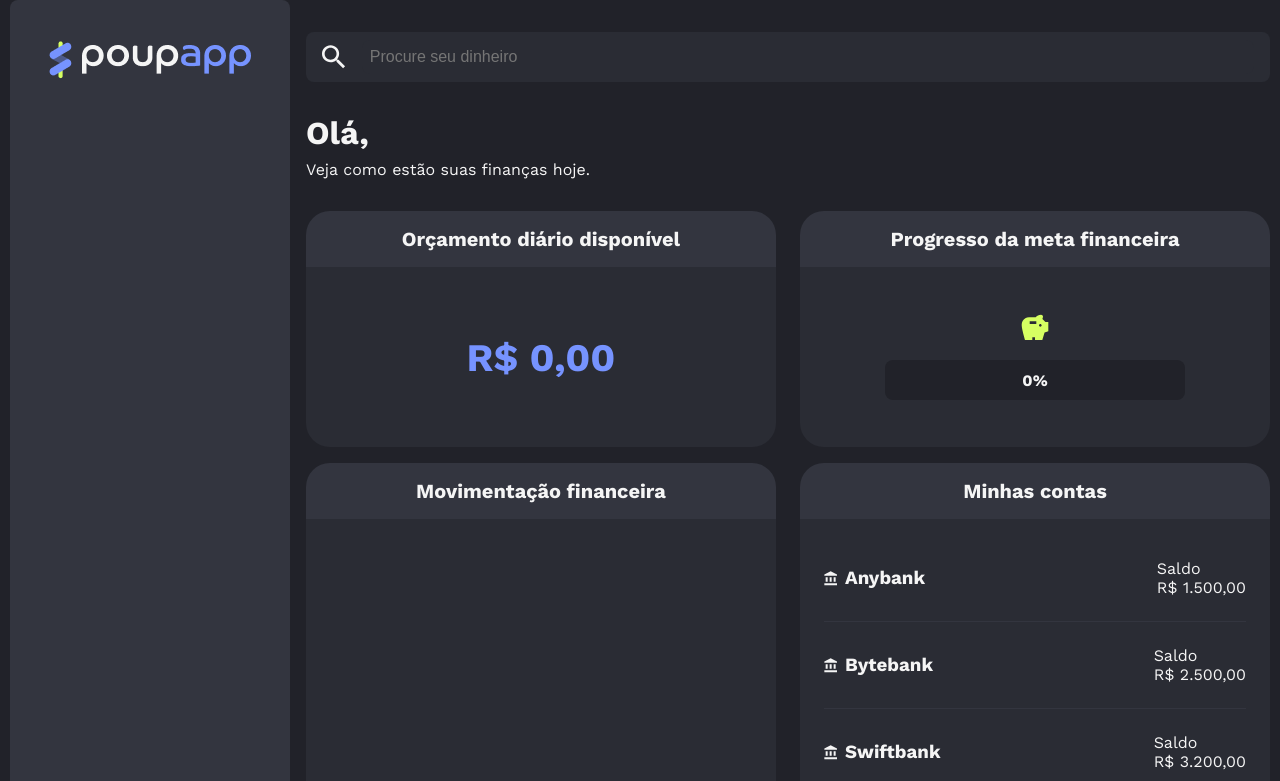
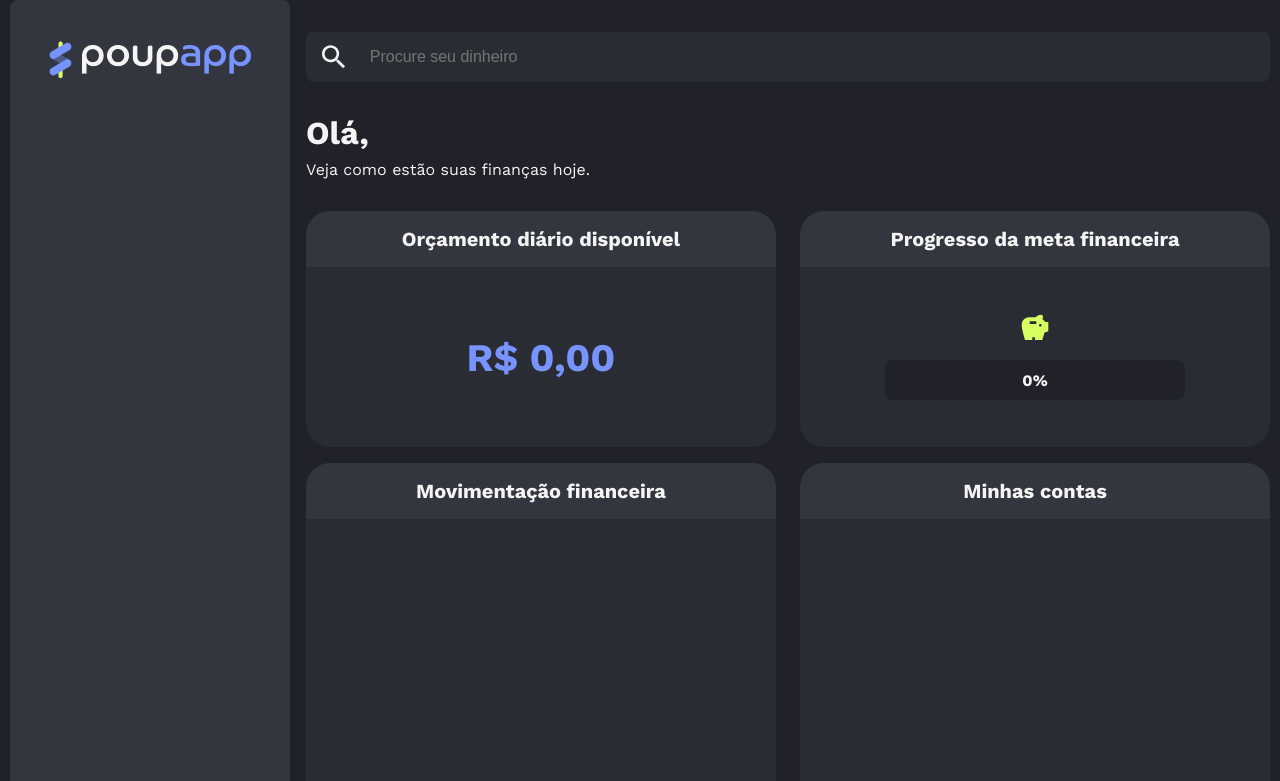
Before and after one commit to NeiltonSeguins/4164-react-mobx, a React (Vite) app: page /home in a window 1280 px wide. Shown: the top 781 px of the page. Built offline with nearby package versions, Linux system fonts and the light colour scheme.

Commit message:
Vídeo 4.3 - Criando o store de contas

```diff
--- a/src/components/Contas/Contas.jsx
+++ b/src/components/Contas/Contas.jsx
@@ -10,6 +10,8 @@ import Label from "@components/Label";
 import Fieldset from "@components/Fieldset";
 import { WalletIcon } from "@components/Icones";
 import CartaoCorpo from "@components/Cartao/CartaoCorpo/CartaoCorpo";
+import { observer } from "mobx-react";
+import { useStoreContext } from "src/mobx/StoreContext";
 
 export const Container = styled(CartaoCorpo)`
   padding: var(--padding-l) var(--padding-m);
@@ -36,7 +38,8 @@ export const ListaMovimentacoes = styled.ul`
   -ms-overflow-style: none;
 `;
 
-const Contas = ({ contas }) => {
+const Contas = observer(() => {
+  const { contasStore, usuarioStore } = useStoreContext();
   const [isModalOpen, setIsModalOpen] = useState(false);
   const [novaConta, setNovaConta] = useState({
     banco: "",
@@ -52,6 +55,8 @@ const Contas = ({ contas }) => {
   };
 
   const aoAdicionarConta = () => {
+    contasStore.adicionarConta(novaConta);
+    usuarioStore.atualizaOrcamentoComSaldo(novaConta.saldo);
     handleCloseModal();
   };
 
@@ -60,7 +65,7 @@ const Contas = ({ contas }) => {
       <CartaoCabecalho>Minhas contas</CartaoCabecalho>
       <Container>
         <ListaMovimentacoes>
-          {contas.map((conta) => (
+          {contasStore.contas.map((conta) => (
             <Conta key={conta.id} conta={conta} />
           ))}
         </ListaMovimentacoes>
@@ -107,5 +112,5 @@ const Contas = ({ contas }) => {
       </Container>
     </Cartao>
   );
-};
+});
 export default Contas;
--- a/src/mobx/StoreContext.jsx
+++ b/src/mobx/StoreContext.jsx
@@ -1,11 +1,12 @@
 import { createContext, useContext } from "react";
 import { usuarioStore } from "./usuarioStore";
 import { transacoesStore } from "./transacoesStore";
+import { contasStore } from "./contasStore";
 
 export const StoreContext = createContext(null);
 
 export const StoreProvider = ({ children }) => (
-  <StoreContext.Provider value={{ usuarioStore, transacoesStore }}>
+  <StoreContext.Provider value={{ usuarioStore, transacoesStore, contasStore }}>
     {children}
   </StoreContext.Provider>
 );
--- /dev/null
+++ b/src/mobx/contasStore.js
@@ -0,0 +1,16 @@
+import { makeAutoObservable } from "mobx";
+import { v4 as uuidv4 } from "uuid";
+
+class ContasStore {
+  contas = [];
+
+  constructor() {
+    makeAutoObservable(this);
+  }
+
+  adicionarConta(contas) {
+    this.contas.push({ id: uuidv4(), ...contas });
+  }
+}
+
+export const contasStore = new ContasStore();
--- a/src/mobx/usuarioStore.js
+++ b/src/mobx/usuarioStore.js
@@ -61,6 +61,10 @@ class UsuarioStore {
     this.orcamentoDiario += valor;
   }
 
+  atualizaOrcamentoComSaldo(saldo) {
+    this.orcamentoDiario += parseFloat(saldo);
+  }
+
   get objetivoFinanceiroAtual() {
     if (!this.objetivosTipos[this.objetivoFinanceiro]) {
       return null;
--- a/src/screens/Home/Home.jsx
+++ b/src/screens/Home/Home.jsx
@@ -7,12 +7,6 @@ import Transacoes from "@components/Transacoes/Transacoes";
 import Contas from "@components/Contas/Contas";
 import BalancoFinanceiro from "@components/BalancoFinanceiro";
 import { Container, Movimentacoes, Orcamento } from "./style";
-
-const contas = [
-  { id: 1, banco: "Anybank", saldo: 1500 },
-  { id: 2, banco: "Bytebank", saldo: 2500 },
-  { id: 3, banco: "Swiftbank", saldo: 3200 },
-];
 
 function Home() {
   return (
@@ -26,7 +20,7 @@ function Home() {
       </Orcamento>
       <Movimentacoes>
         <Transacoes />
-        <Contas contas={contas} />
+        <Contas />
       </Movimentacoes>
       <BalancoFinanceiro />
     </Container>
```
